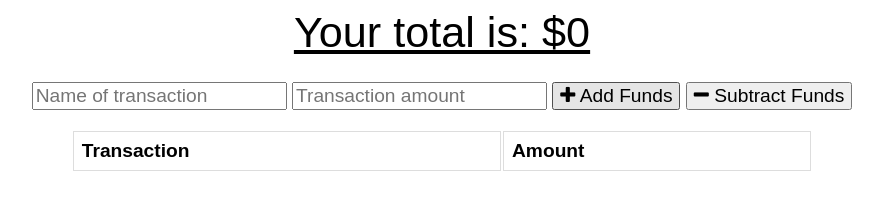
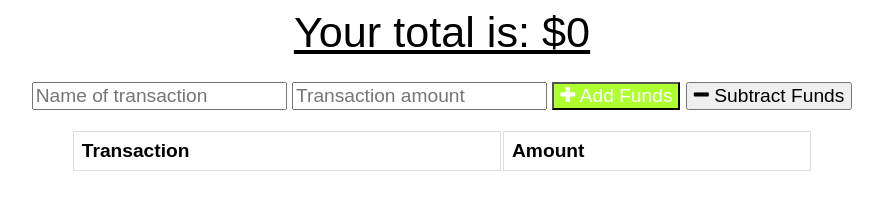
Before and after one commit to hestokes/pwa-budget-tracker, a website: page public/index.html in a window 1280 px wide. In both pictures the pointer is over the button "Add Funds". Shown: the whole page, without its empty margins (198-1081 px from the left). Drawn offline with nearby package versions, Linux system fonts and the light colour scheme; no server answers.

Commit message:
add some css

```diff
--- a/public/styles.css
+++ b/public/styles.css
@@ -3,16 +3,22 @@ body {
   font-family: Arial;
 }
 
-button, input {
+button,
+input {
   font-size: 100%;
   font-family: Arial;
+}
+button:hover {
+  background-color: greenyellow;
+  color: white;
 }
 
 table {
   width: 100%;
 }
 
-td, th {
+td,
+th {
   border: 1px solid #dddddd;
   text-align: left;
   padding: 8px;
```
